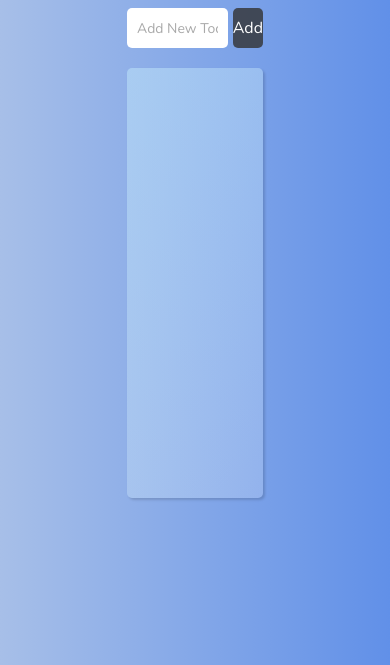
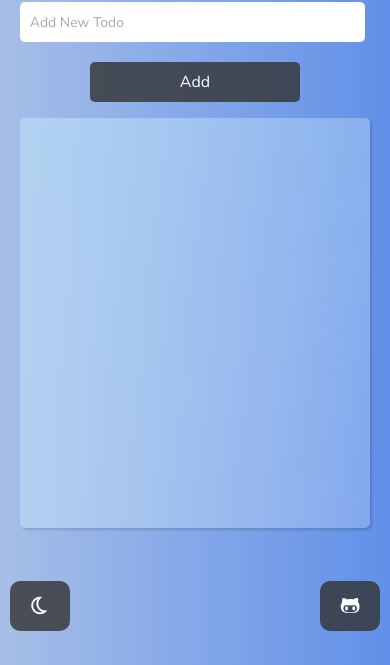
Before and after one commit to dgnarslan/todoApp, a plain HTML site: page index.html in a window 390 px wide. Shown: the part 179-844 px from the top of the page. Drawn offline with nearby package versions, Linux system fonts and the light colour scheme.

Commit message:
Bug Fixed And Responsive Add

```diff
--- a/index.html
+++ b/index.html
@@ -20,8 +20,12 @@
       crossorigin="anonymous"
     />
   </head>
-  <body style="position: relative">
-    <div class="mr-1" style="position: absolute; width: 260px">
+  <body>
+    <div class="main">
+      <div
+        class="mr-1"
+        style="position: absolute; top: 0; left: 0; width: 260px"
+      >
         <div style="position: absolute; top: 0; right: 0; width: 100%">
           <div
             id="successToast"
@@ -45,7 +49,10 @@
           </div>
         </div>
       </div>
-    <div class="mr-5 mt-5" style="position: absolute; width: 260px">
+      <div
+        class="mr-5 mt-5"
+        style="position: absolute; top: 0; left: 0; width: 260px"
+      >
         <div style="position: absolute; top: 0; right: 0; width: 100%">
           <div
             id="errorToast"
@@ -69,10 +76,8 @@
           </div>
         </div>
       </div>
-
-    <div class="main">
       <div class="github-link">
-        <a href="https://github.com/dgnarslan/todoApp">Source Code</a>
+        <a href="https://github.com/dgnarslan/myWatch">Source Code</a>
       </div>
       <div class="theme-button" id="changeButton"></div>
       <div class="task-tracker-container">
--- /dev/null
+++ b/scss/_responsive.scss
@@ -0,0 +1,54 @@
+@media only screen and (max-width: 1400px) {
+  .main {
+    .task-tracker-container {
+      width: 60%;
+    }
+  }
+}
+
+@media only screen and (max-width: 980px) {
+  .main {
+    .task-tracker-container {
+      width: 80%;
+    }
+  }
+}
+
+@media only screen and (max-width: 720px) {
+  .main {
+    .task-tracker-container {
+      width: 95%;
+    }
+  }
+}
+
+@media only screen and (max-width: 500px) {
+  .main {
+    .task-tracker-container {
+      .task-tracker-header {
+        height: 40px;
+      }
+      .add-task-wrapper {
+        flex-direction: column;
+        height: 120px;
+        .add-txt {
+          height: 40%;
+          width: 100%;
+        }
+        .add-btn {
+          width: 60%;
+          height: 60%;
+        }
+      }
+    }
+    .github-link {
+      top: 90%;
+
+      right: 10px;
+    }
+    .theme-button {
+      top: 90%;
+      left: 10px;
+    }
+  }
+}
--- a/scss/style.scss
+++ b/scss/style.scss
@@ -1,4 +1,5 @@
 @import 'reset';
+
 @import url('https://fonts.googleapis.com/css2?family=Nunito:wght@300;400;600;900&display=swap');
 html,
 body {
@@ -206,7 +207,7 @@ body {
     }
     .tasks-container {
       width: 100%;
-      height: calc(100% - 140px);
+      flex: 1;
       overflow: auto;
       border-radius: 5px;
       background-image: linear-gradient(
@@ -270,3 +271,5 @@ body {
     }
   }
 }
+
+@import 'responsive';
```
Also changed, not shown: css/style.min.css, 1 other file. Lines whose indentation alone changed are shown as unchanged.
